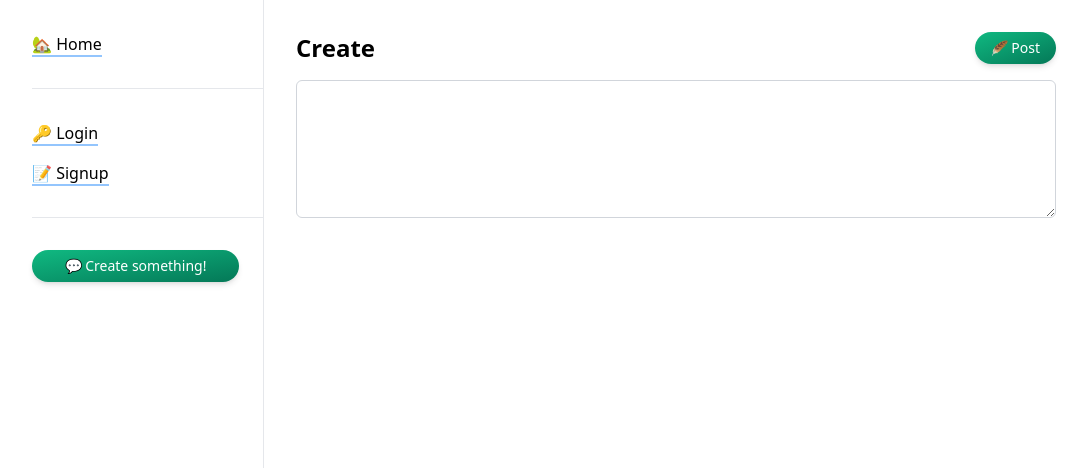
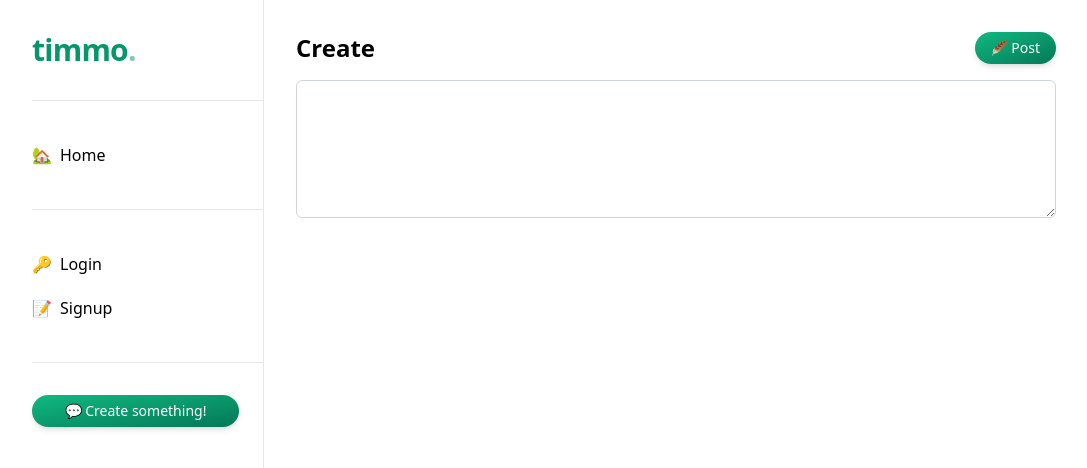
Before and after one commit to madebyfabian/zingio, a Nuxt app: page /p/create in a window 1280 px wide. Shown: the top 468 px of the page, without its empty margins (96-1183 px from the left). Built offline with nearby package versions, Linux system fonts and the light colour scheme; no server answers.

Commit message:
fix: improve styles, adding a `SidebarItem` component

```diff
--- a/assets/css/tailwind.css
+++ b/assets/css/tailwind.css
@@ -24,6 +24,10 @@
 		@apply text-xl font-bold;
 	}
 
+	h3 {
+		@apply text-lg font-bold;
+	}
+
 	input,
 	textarea {
 		@apply block px-4 py-2 border-gray-300 border rounded-md;
--- a/components/Post.vue
+++ b/components/Post.vue
@@ -13,7 +13,12 @@
 		<template v-if="!isDeleted">
 			<UserLink v-if="props.post.authorUser" :user="props.post.authorUser" />
 
-			<p class="mt-4" :class="{ 'text-xl': props.type === 'detail' }">
+			<p
+				:class="{
+					'text-xl mt-3 mb-5': props.type === 'detail',
+					'mt-2': props.type === 'feed',
+				}"
+			>
 				{{ props.post.content }}
 			</p>
 
--- a/components/Sidebar.vue
+++ b/components/Sidebar.vue
@@ -1,36 +1,34 @@
 <template>
 	<div class="py-8 h-full border-r border-gray-200">
-		<ul class="flex flex-col gap-4">
-			<li>
-				<NuxtLink to="/">🏡 Home</NuxtLink>
-			</li>
+		<NuxtLink
+			class="font-black text-3xl tracking-tight text-emerald-600 inline-block"
+			to="/"
+		>
+			timmo<span class="opacity-50">.</span>
+		</NuxtLink>
+
+		<hr class="my-8" />
+
+		<ul class="flex flex-col">
+			<SidebarItem to="/" icon="🏡">Home</SidebarItem>
 		</ul>
 
 		<hr class="my-8" />
 
-		<ul class="flex flex-col gap-4">
+		<h3 v-if="currentUser" class="mb-2">Hi, {{ currentUser.name }}👋</h3>
+
+		<ul class="flex flex-col">
 			<template v-if="currentUser">
-				<li>
-					<NuxtLink :to="`/@${currentUser.handle}`">
-						🙋 Hi {{ currentUser.name }}!
-					</NuxtLink>
-				</li>
-				<li>
-					<NuxtLink :to="`/account/settings`"> ⚙️ Settings </NuxtLink>
-				</li>
-				<li>
-					<NuxtLink to="/auth/signout">🔓 Sign out</NuxtLink>
-				</li>
+				<SidebarItem :to="`/@${currentUser.handle}`" icon="🙋"
+					>My Profile
+				</SidebarItem>
+				<SidebarItem to="/account/settings" icon="⚙️">Settings</SidebarItem>
+				<SidebarItem to="/auth/signout" icon="🚪">Sign out</SidebarItem>
 			</template>
 
 			<template v-else>
-				<li>
-					<NuxtLink to="/auth/signin">🔑 Login</NuxtLink>
-				</li>
-
-				<li>
-					<NuxtLink to="/auth/signup">📝 Signup</NuxtLink>
-				</li>
+				<SidebarItem to="/auth/signin" icon="🔑">Login</SidebarItem>
+				<SidebarItem to="/auth/signup" icon="📝">Signup</SidebarItem>
 			</template>
 		</ul>
 
@@ -49,9 +47,3 @@
 	const currentUserStore = useCurrentUserStore()
 	const currentUser = computed(() => currentUserStore.currentUser)
 </script>
-
-<style scoped lang="postcss">
-	a {
-		@apply border-b-2 border-blue-300;
-	}
-</style>
--- /dev/null
+++ b/components/SidebarItem.vue
@@ -0,0 +1,21 @@
+<template>
+	<li>
+		<NuxtLink class="py-2.5 flex gap-2" :to="props.to">
+			<span>{{ props.icon }}</span>
+			<span class="SidebarItem-text"><slot /></span>
+		</NuxtLink>
+	</li>
+</template>
+
+<script setup lang="ts">
+	const props = defineProps<{
+		icon: string
+		to: string
+	}>()
+</script>
+
+<style lang="postcss" scoped>
+	a.router-link-exact-active .SidebarItem-text {
+		@apply underline underline-offset-2 decoration-green-400;
+	}
+</style>
--- a/pages/@[userHandle].vue
+++ b/pages/@[userHandle].vue
@@ -10,10 +10,8 @@
 			</button>
 		</div>
 		<p class="mt-0 font-normal text-gray-500">@{{ userDetails?.handle }}</p>
-		<pre>userDetails: {{ userDetails }}</pre>
-		<hr />
-		<div class="mt-8">
-			<h2>Posts:</h2>
+		<hr class="my-10" />
+		<div>
 			<div v-if="!pendingUserPosts">
 				<Post
 					v-for="post of userPosts"
```
